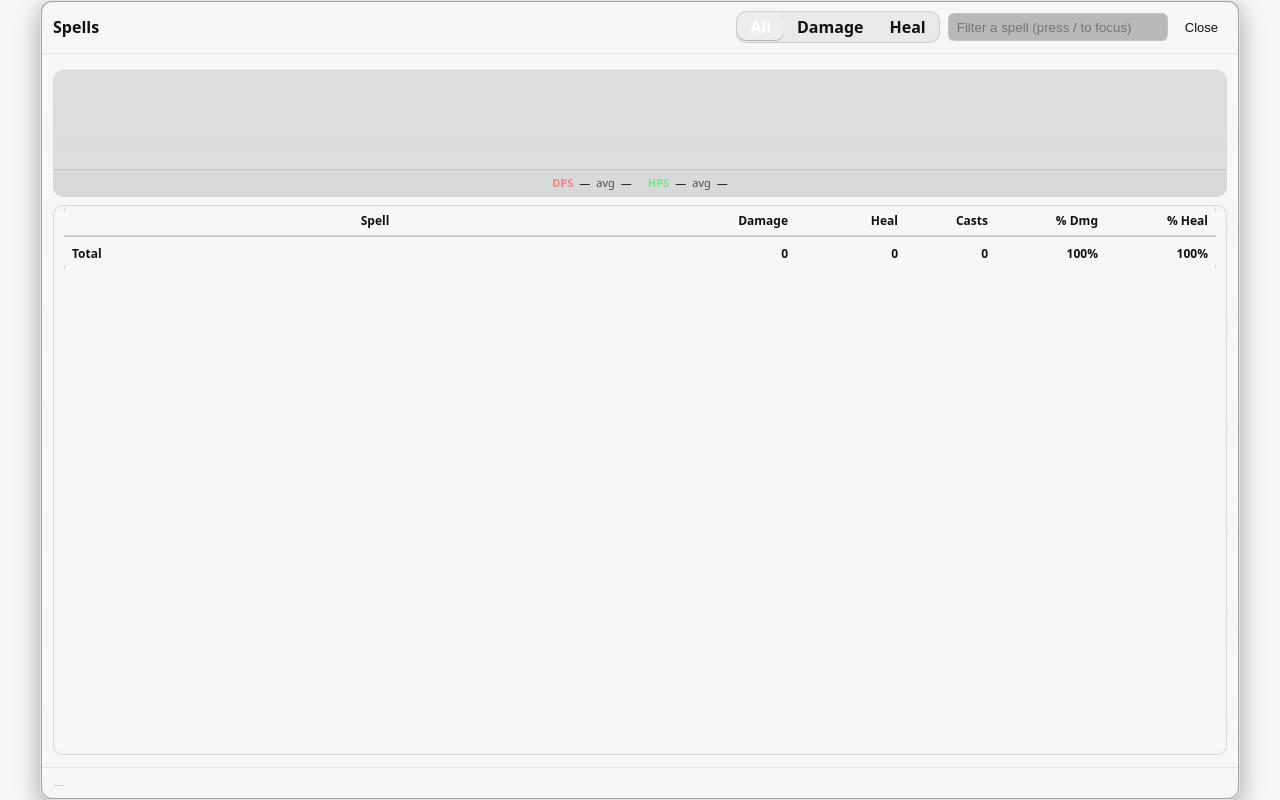
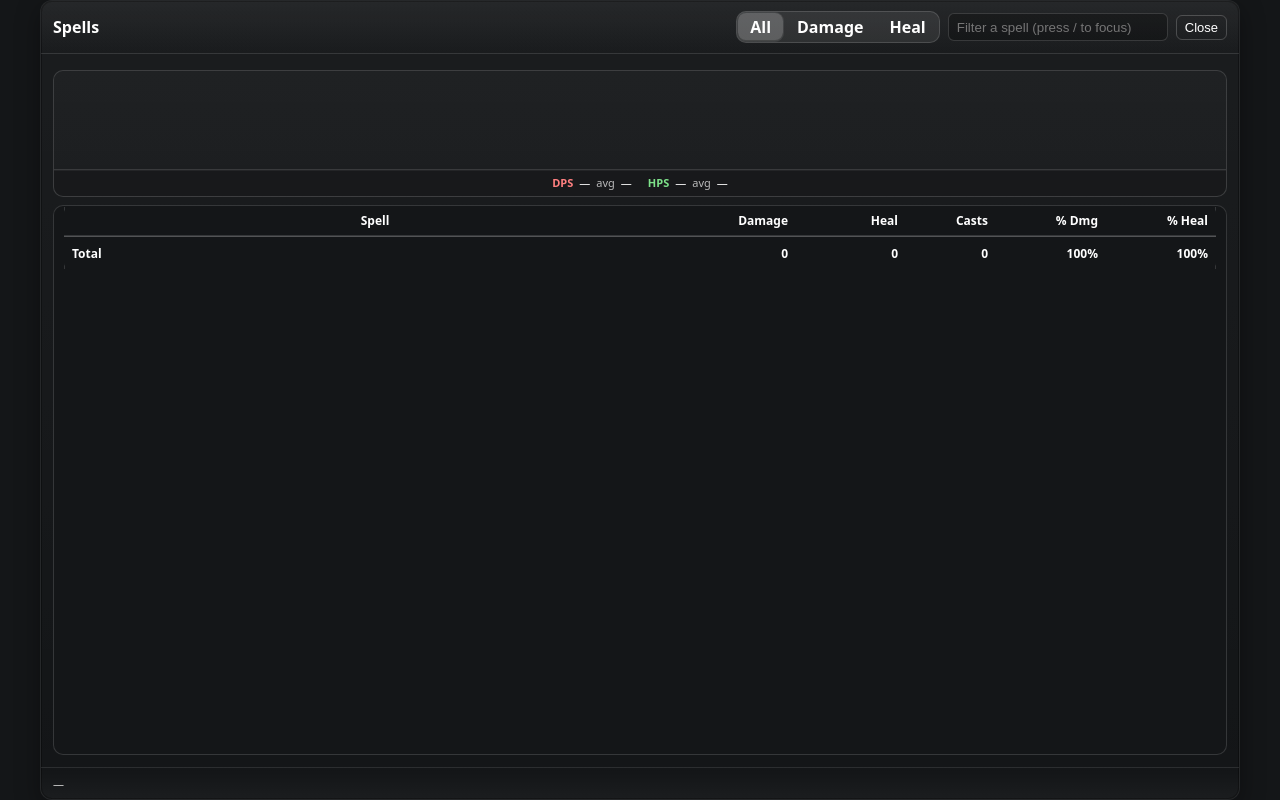
Before and after one commit to Sola-Ray/BPSR-PSO-SX, an Electron app: page src/public/details/index.html in a window 1280 px wide. Drawn offline with Linux system fonts and the light colour scheme.

Commit message:
[FIX] dark/light mode on details page

```diff
--- a/src/public/details/details.css
+++ b/src/public/details/details.css
@@ -22,7 +22,11 @@ html, body {
     --text: #fff;
 }
 
-@media (prefers-color-scheme: light) {
+:root {
+    color-scheme: dark;
+}
+
+/*@media (prefers-color-scheme: light) {
     :root {
         --bg: #f6f7f9;
         --text: #111;
@@ -35,7 +39,7 @@ html, body {
         --scrollbar-thumb: #c7cbd4;
         --scrollbar-thumb-hover: #aeb4bf;
     }
-}
+}*/
 
 .visually-hidden {
     position: absolute;
--- a/src/public/details/index.html
+++ b/src/public/details/index.html
@@ -4,7 +4,7 @@
     <meta charset="utf-8" />
     <title>Details</title>
     <meta name="viewport" content="width=device-width, initial-scale=1" />
-    <meta name="color-scheme" content="dark light" />
+    <meta name="color-scheme" content="dark" />
     <meta http-equiv="Content-Security-Policy"
           content="default-src 'self';
                  img-src 'self' data:;
```
